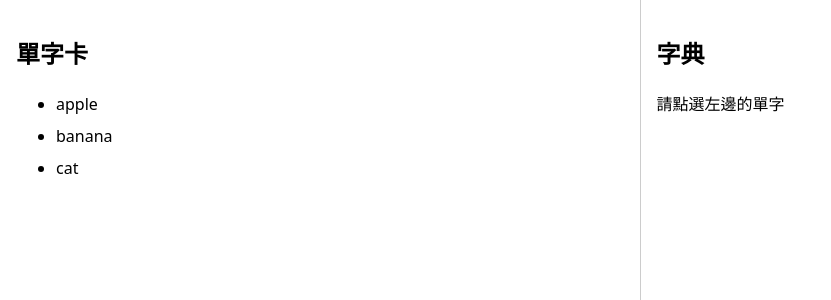
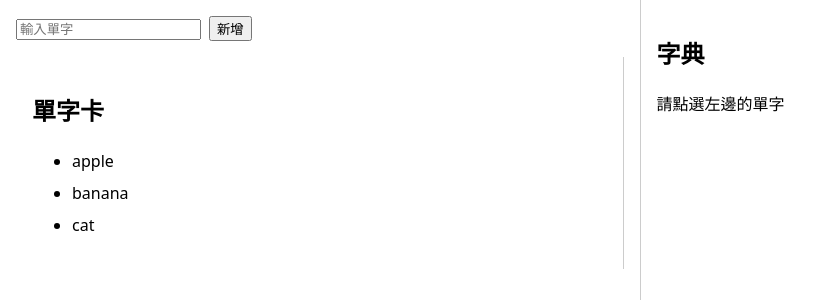
Before and after one commit to AstarChen0720/VOCcontainer, a React app in the folder frontend/: page / in a window 1280 px wide. Shown: the top 300 px of the page, without its empty margins (0-831 px from the left). Built offline with nearby package versions, Linux system fonts and the light colour scheme; the HTML template or start-up script is replaced by a standard one.

Commit message:
現在GPT他新增了一個components 叫 WordInput 他的功能是出現一個輸入框讓你可以輸入單字後加入單字list

```diff
--- a/frontend/src/App.tsx
+++ b/frontend/src/App.tsx
@@ -4,13 +4,13 @@
 import { useState } from "react";
 import WordList from "./components/WordList";
 import Dictionary from "./components/Dictionary";
+import WordInput from "./components/WordInput";
 
 // 用type定義名叫Word的預設樣式,必須要是物件,且裡面有兩個屬性id(數字)和text(字串)
 type Word = {
   id: number;
   text: string;
 };
-
 
 function App() {
   // 左邊的單字清單（暫時寫死））
@@ -24,10 +24,24 @@ function App() {
   // 建立一個陣列放目前選到的單字，目前被選到的單字，預設是null如果有選到就更新並且套用Word型別
   const [selectedWord, setSelectedWord] = useState<Word | null>(null);
 
+  const addWord = (text: string) => {
+    const newWord: Word = {
+      id: Date.now(),
+      text,
+    };
+
+    setWords((prev) => [...prev, newWord]);
+  };
+
   // 在網頁中顯示一個div,放的兩個components:WordList 和Dictionary 並啟動,並且分別指定word和selected和Wordselected函式(props)傳給他們給他們讓可以使用(不然他們不能用)
   return (
     <div style={{ display: "flex", height: "100vh" }}>
-      <WordList words={words} onSelect={setSelectedWord} />
+      <div
+        style={{ flex: 1, borderRight: "1px solid #ccc", padding: "16px" }}
+      >
+        <WordInput onAdd={addWord} />
+        <WordList words={words} onSelect={setSelectedWord} />
+      </div>
       <Dictionary word={selectedWord} />
     </div>
   );
--- /dev/null
+++ b/frontend/src/components/WordInput.tsx
@@ -0,0 +1,31 @@
+import { useState } from "react";
+
+type Props = {
+  onAdd: (text: string) => void;
+};
+
+function WordInput({ onAdd }: Props) {
+  const [value, setValue] = useState("");
+
+  const handleSubmit = () => {
+    if (!value.trim()) return;
+    onAdd(value.trim());
+    setValue("");
+  };
+
+  return (
+    <div style={{ marginBottom: "16px" }}>
+      <input
+        type="text"
+        placeholder="輸入單字"
+        value={value}
+        onChange={(e) => setValue(e.target.value)}
+      />
+      <button onClick={handleSubmit} style={{ marginLeft: "8px" }}>
+        新增
+      </button>
+    </div>
+  );
+}
+
+export default WordInput;
```
